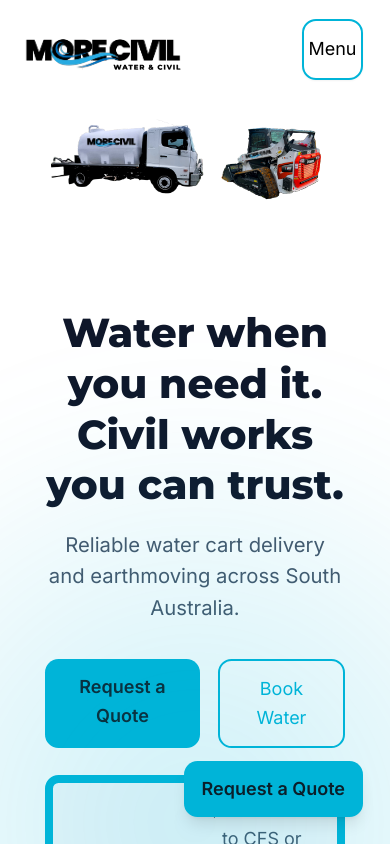
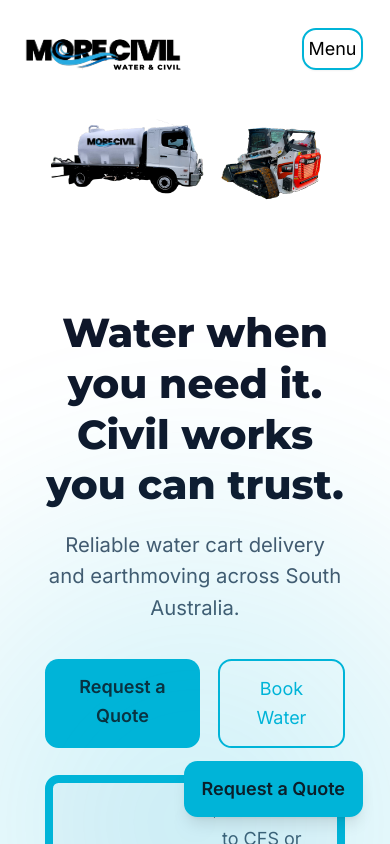
Before and after one commit to kindaiau/more-civil, a React (Vite) app: page / in a window 390 px wide. Shown: the top 844 px of the page. Built offline with nearby package versions, Linux system fonts and the light colour scheme.

Commit message:
Adjust button outline size
Adjusted the top and bottom border size of the mobile menu button to match the logo's size.

```diff
--- a/src/components/Header.tsx
+++ b/src/components/Header.tsx
@@ -22,7 +22,7 @@ export default function Header() {
           <a href="#contact" className="border-2 border-[#00B4D8] text-[#00B4D8] px-6 py-3 rounded-xl hover:bg-[#00B4D8] hover:text-white transition-colors">Contact</a>
         </nav>
 
-        <button onClick={() => setOpen(v => !v)} className="md:hidden text-black p-1 border-2 border-[#00B4D8] rounded-lg shadow-sm aspect-square flex items-center justify-center" aria-label="Toggle menu">
+        <button onClick={() => setOpen(v => !v)} className="md:hidden text-black p-1 border-2 border-[#00B4D8] rounded-lg shadow-sm h-30 w-auto flex items-center justify-center" aria-label="Toggle menu">
           Menu
         </button>
       </div>
```
